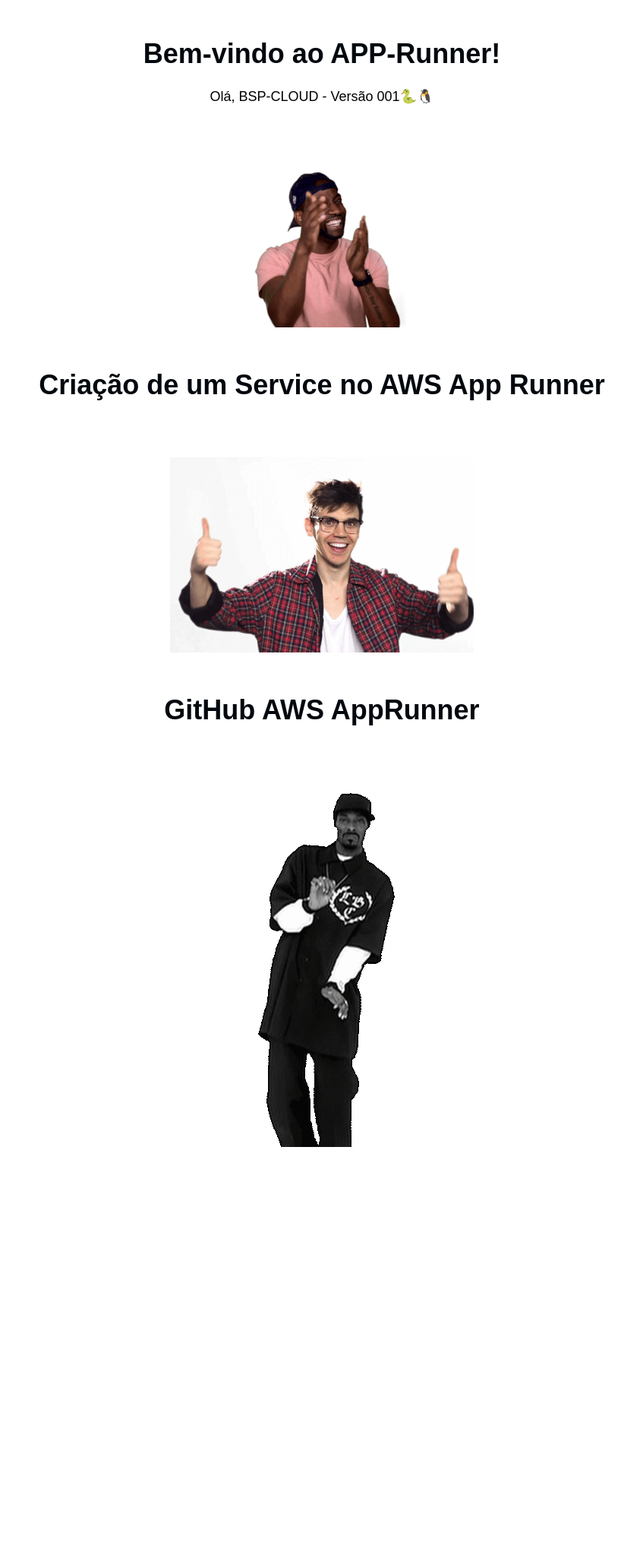
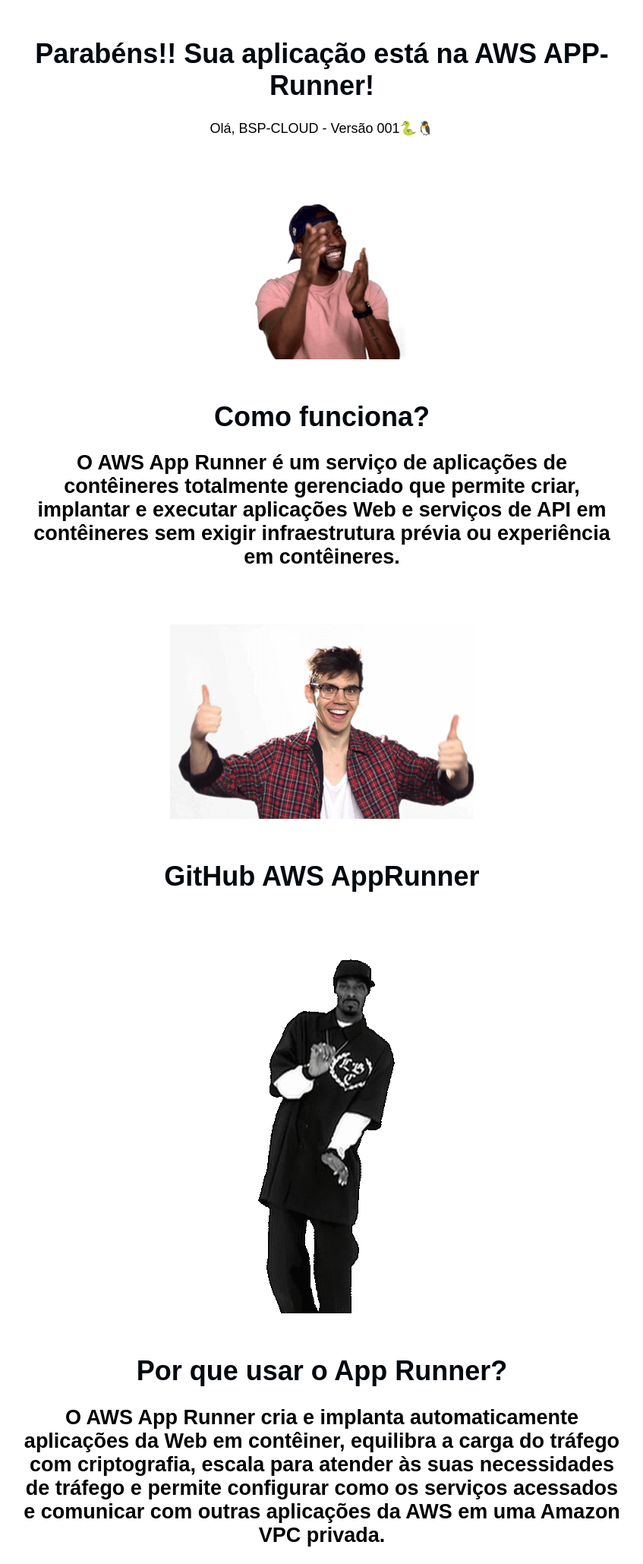
Before and after one commit to fch-bsp/apprunner, a Flask app: page / in a window 1280 px wide. Shown: the whole page at 76% size, without its empty margins (216-1063 px from the left). Before the commit the page ends 1510 px from the top, so only its background shows below. Run offline with Flask 2, Linux system fonts and the light colour scheme.

Commit message:
ajuste-versão

```diff
--- a/templates/index.html
+++ b/templates/index.html
@@ -6,13 +6,21 @@
 </head>
 <body>
     <div class="container">
-        <h1>Bem-vindo ao APP-Runner!</h1>
+        <h1>Parabéns!! Sua aplicação está na AWS APP-Runner!</h1>
         <p>{{ message }}</p>
         <img src="{{ url_for('static', filename='logo1.gif') }}" alt="Logo">
-        <h1>Criação de um Service no AWS App Runner</h1>
+        <h1>Como funciona? </h1>
+        <h2>O AWS App Runner é um serviço de aplicações de contêineres totalmente gerenciado que
+        permite criar, implantar e executar aplicações Web e serviços de API em contêineres sem exigir
+        infraestrutura prévia ou experiência em contêineres.</h2>
         <img src="{{ url_for('static', filename='logo2.gif') }}" alt="Logo">
         <h1>GitHub AWS AppRunner</h1>
         <img src="{{ url_for('static', filename='logo.gif') }}" alt="Logo">
+        <h1>Por que usar o App Runner?</h1>
+        <h2>O AWS App Runner cria e implanta automaticamente aplicações da Web em contêiner,
+            equilibra a carga do tráfego com criptografia, escala para atender às suas necessidades de
+            tráfego e permite configurar como os serviços acessados
+            e comunicar com outras aplicações da AWS em uma Amazon VPC privada.</h2>
     </div>
 </body>
 </html>
```
